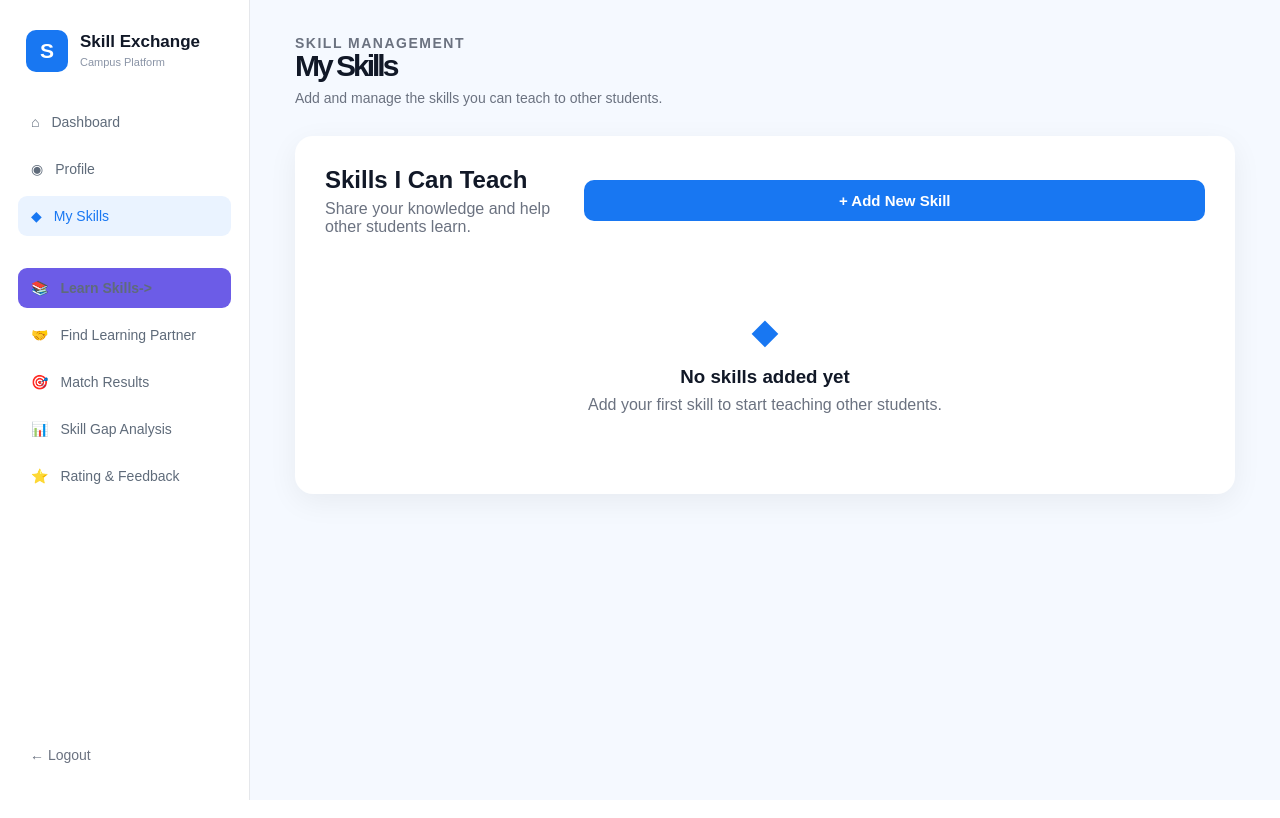
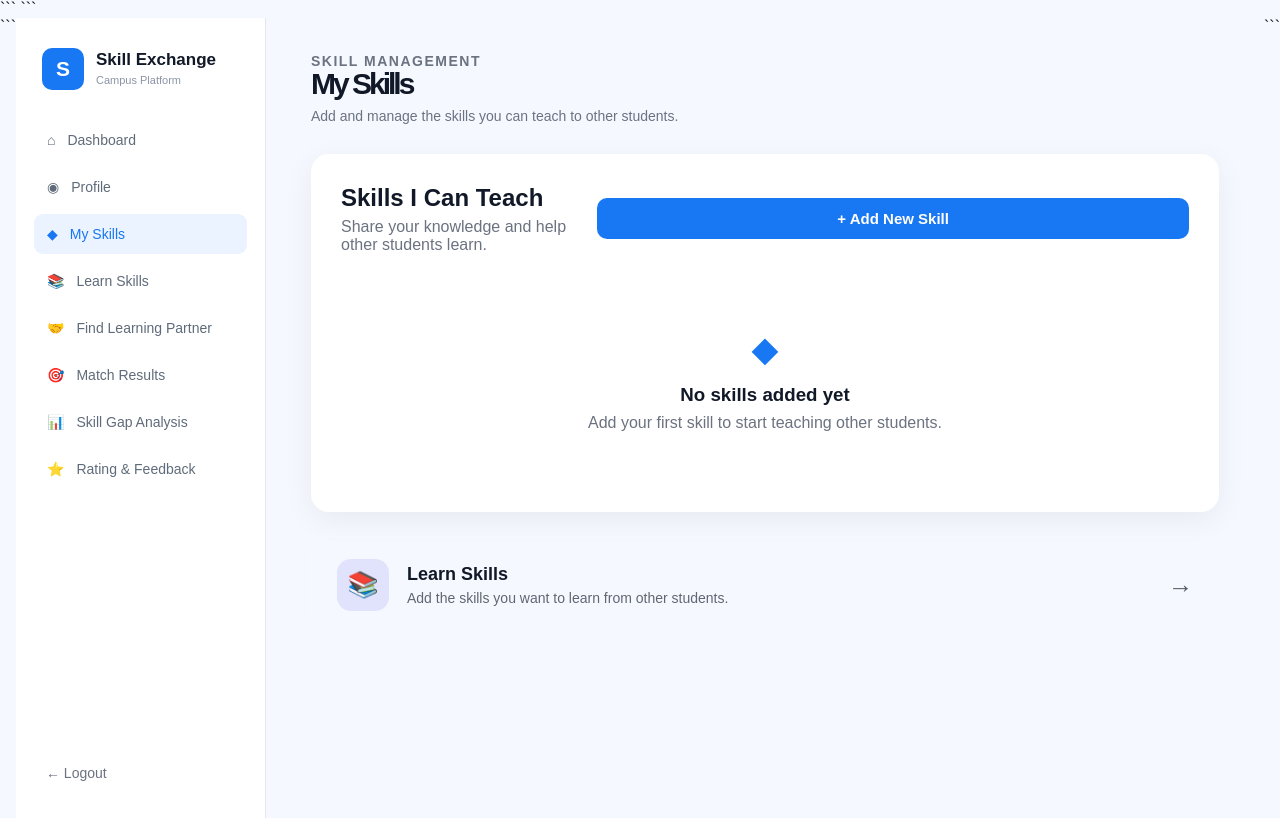
Before and after one commit to PRIYA19120/Campus-Skill-Exchange-Platform, a Flask app: page /my-skills in a window 1280 px wide. Run offline with Flask 3, Linux system fonts and the light colour scheme.

Commit message:
Update project changes

````diff
--- a/static/css/style.css
+++ b/static/css/style.css
@@ -1666,3 +1666,57 @@ button:hover {
     transform: translateY(-2px);
     opacity: 0.9;
 }
+.learning-options {
+margin-top: 24px;
+}
+
+.learning-option-card {
+display: flex;
+align-items: center;
+gap: 18px;
+padding: 22px 25px;
+background: rgba(255, 255, 255, 0.04);
+border: 1px solid rgba(255, 255, 255, 0.08);
+border-radius: 16px;
+text-decoration: none;
+color: inherit;
+transition: 0.3s ease;
+}
+
+.learning-option-card:hover {
+transform: translateY(-3px);
+border-color: rgba(130, 100, 255, 0.6);
+box-shadow: 0 10px 30px rgba(0, 0, 0, 0.2);
+}
+
+.learning-option-icon {
+width: 52px;
+height: 52px;
+display: flex;
+align-items: center;
+justify-content: center;
+border-radius: 14px;
+background: rgba(108, 92, 231, 0.15);
+font-size: 25px;
+flex-shrink: 0;
+}
+
+.learning-option-content {
+flex: 1;
+}
+
+.learning-option-content h3 {
+margin: 0 0 5px;
+font-size: 18px;
+}
+
+.learning-option-content p {
+margin: 0;
+font-size: 14px;
+opacity: 0.65;
+}
+
+.learning-option-arrow {
+font-size: 25px;
+opacity: 0.7;
+}
--- a/templates/my_skills.html
+++ b/templates/my_skills.html
@@ -1,8 +1,10 @@
 <!DOCTYPE html>
+
 <html lang="en">
 
 <head>
 
+```
 <meta charset="UTF-8">
 
 <meta name="viewport"
@@ -12,6 +14,7 @@
 
 <link rel="stylesheet"
       href="{{ url_for('static', filename='css/style.css') }}">
+```
 
 </head>
 
@@ -19,6 +22,7 @@
 
 <div class="dashboard-page">
 
+```
 <aside class="sidebar">
 
     <div class="sidebar-logo">
@@ -48,10 +52,12 @@
             <span>◆</span>
             My Skills
         </a>
-<a href="{{ url_for('learn_skills') }}" class = "next-btn">
+
+        <a href="{{ url_for('learn_skills') }}">
             <span>📚</span>
-    Learn Skills->
+            Learn Skills
         </a>
+
         <a href="{{ url_for('find_learning_partner') }}">
             <span>🤝</span>
             Find Learning Partner
@@ -227,7 +233,42 @@
 
     </div>
 
+
+    <!-- Learn Skills Option -->
+
+    <div class="learning-options">
+
+        <a
+            href="{{ url_for('learn_skills') }}"
+            class="learning-option-card">
+
+            <div class="learning-option-icon">
+                📚
+            </div>
+
+            <div class="learning-option-content">
+
+                <h3>
+                    Learn Skills
+                </h3>
+
+                <p>
+                    Add the skills you want to learn from other students.
+                </p>
+
+            </div>
+
+            <div class="learning-option-arrow">
+                →
+            </div>
+
+        </a>
+
+    </div>
+
+
 </main>
+```
 
 </div>
 
````
Lines whose indentation alone changed are shown as unchanged.
